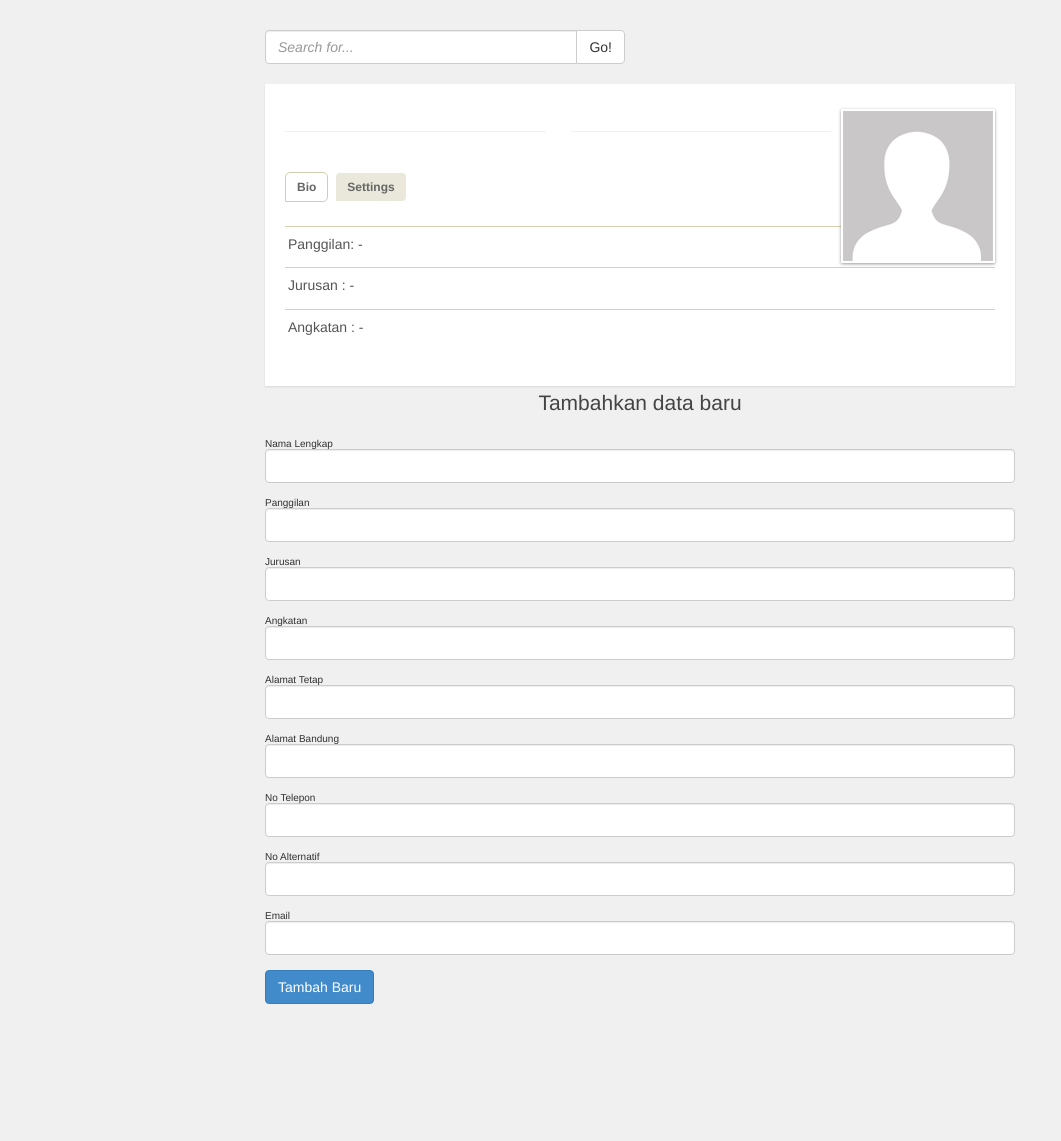
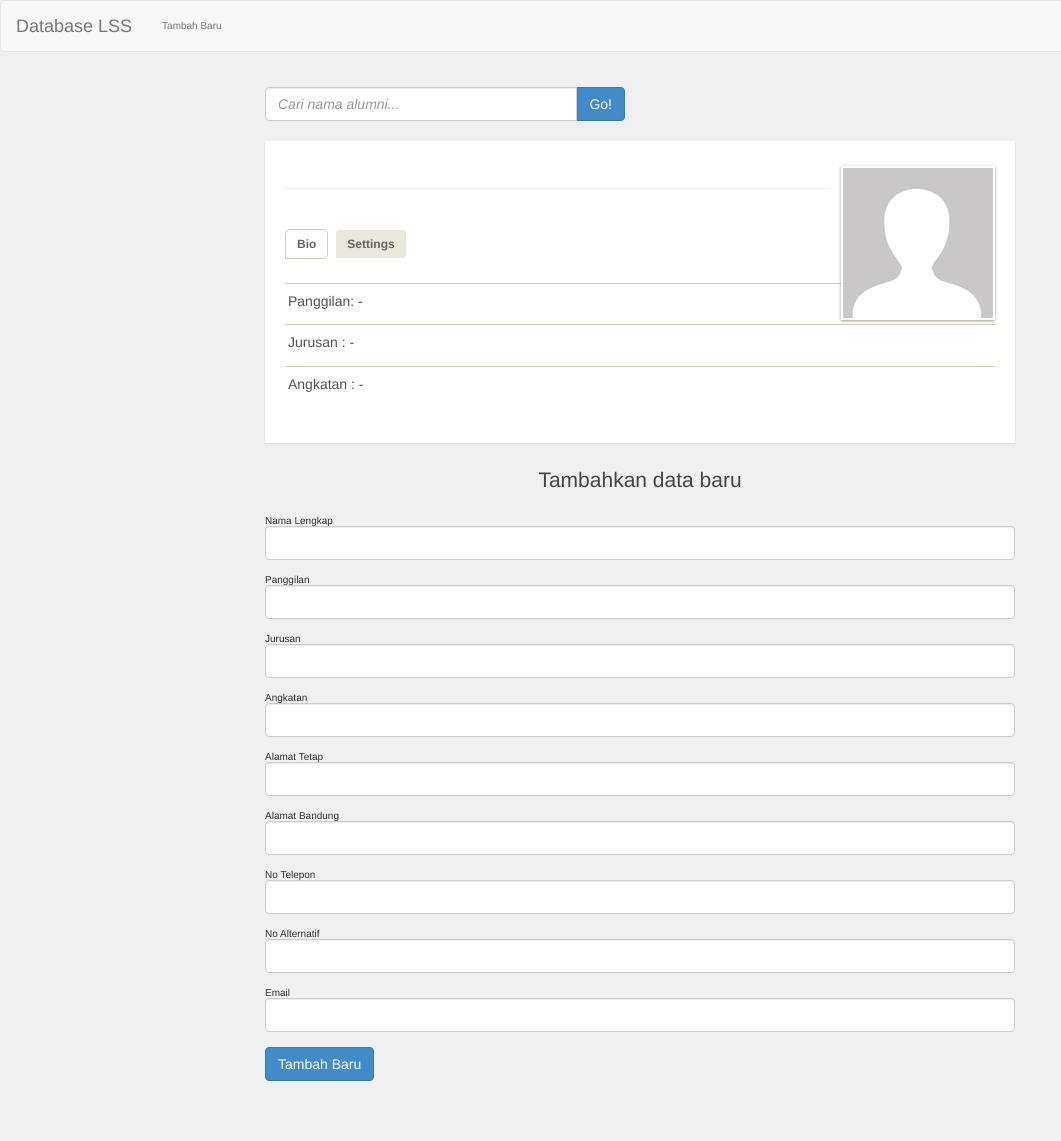
Before and after one commit to captcha-sandbox/db_lss_alumni, a PHP site: page / in a window 1280 px wide. Shown: the whole page, without its empty margins (0-1061 px from the left). Before the commit the page ends 1004 px from the top, so only its background shows below. Run offline with PHP 8.4, Linux system fonts and the light colour scheme; data that the repository does not hold is empty.

Commit message:
lumayan, lamun aneh tinggal revert

```diff
--- a/css/styles.css
+++ b/css/styles.css
@@ -96,7 +96,7 @@ h1 {
   margin-bottom: 20px;
   padding: .1em 0;
   color: #444;
-	position: relative;
+	/*position: relative;*/
 	overflow: hidden;
 	white-space: nowrap;
 	text-align: center;
@@ -104,7 +104,7 @@ h1 {
 h1:before,
 h1:after {
   content: "";
-  position: relative;
+  /*position: relative;*/
   display: inline-block;
   width: 50%;
   height: 1px;
@@ -134,7 +134,7 @@ h2 {
   margin-bottom: 20px;
   padding: .1em 0;
   color: #444;
-	position: relative;
+	/*position: relative;*/
 	overflow: hidden;
 	white-space: nowrap;
 	text-align: center;
@@ -158,7 +158,7 @@ a:hover { text-decoration: underline; }
   display: block;
   width: 750px;
   margin: 0 auto;
-  padding-top: 30px;
+  padding-top: 15px;
   padding-bottom: 45px;
 }
 
@@ -277,3 +277,10 @@ a:hover { text-decoration: underline; }
 
 html[xmlns] .clearfix { display: block; }
 * html .clearfix { height: 1%; }
+
+.mini_navbar{
+  margin-top: -72px;
+  width: 100%;
+  display: none;
+  position: fixed;
+}
--- a/edit_alumni.php
+++ b/edit_alumni.php
@@ -75,7 +75,7 @@
         <input type="text" class="form-control" name="email" id="email" value="<?php echo $email; ?>">
       </div>
       <div class="form-group">
-        <input type="submit" name="submit" value="Perbarui data" class="submit-button">
+        <input type="submit" name="submit" value="Perbarui data" class="btn btn-primary">
       </div>
     </form>
   </div><!-- @end #w -->
--- a/index.php
+++ b/index.php
@@ -14,15 +14,52 @@
 </head>
 
 <body>
+<nav class="navbar navbar-default">
+  <div class="container-fluid">
+    <!-- Brand and toggle get grouped for better mobile display -->
+    <div class="navbar-header">
+      <a class="navbar-brand" href="#w">Database LSS</a>
+    </div>
+
+    <!-- Collect the nav links, forms, and other content for toggling -->
+    <div class="collapse navbar-collapse" id="bs-example-navbar-collapse-1">
+      <ul class="nav navbar-nav">
+        <li><a href="#tambah">Tambah Baru</a></li>
+      </ul>
+    </div><!-- /.navbar-collapse -->
+  </div><!-- /.container-fluid -->
+</nav>
+<nav class="mini_navbar navbar navbar-default">
+  <div class="container-fluid">
+    <!-- Brand and toggle get grouped for better mobile display -->
+    <div class="navbar-header">
+      <a class="navbar-brand" href="#w">Database LSS</a>
+    </div>
+
+    <!-- Collect the nav links, forms, and other content for toggling -->
+    <div class="collapse navbar-collapse" id="bs-example-navbar-collapse-1">
+      <ul class="nav navbar-nav">
+        <li><a href="#tambah">Tambah Baru</a></li>
+      </ul>
+      <form action="#w" class="navbar-form navbar-left" role="search" method="get">
+        <div class="form-group">
+          <input type="text" class="form-control" placeholder="Cari nama alumni..." name="nama">
+        </div>
+        <button type="submit" class="btn btn-primary">Go</button>
+      </form>
+    </div><!-- /.navbar-collapse -->
+  </div><!-- /.container-fluid -->
+</nav>
+
   <div id="w">
 
-    <form action="" method="get" style="margin-bottom:20px">
+    <form action="#w" method="get" style="margin-bottom:20px">
       <div class="row">
       <div class="col-lg-6">
         <div class="input-group">
-          <input type="text" class="form-control" placeholder="Search for..." name="nama">
+          <input type="text" class="form-control" placeholder="Cari nama alumni..." name="nama">
           <span class="input-group-btn">
-            <button class="btn btn-default" type="submit">Go!</button>
+            <button class="btn btn-primary" type="submit">Go!</button>
           </span>
         </div><!-- /input-group -->
       </div><!-- /.col-lg-6 -->
@@ -114,8 +151,11 @@
         mysql_close();
       ?>
     </div><!-- @end #content -->
-
-    <h2>Tambahkan data baru</h2>
+    <div id="tambah">
+      </br>
+      </br>
+      <h2>Tambahkan data baru</h2>
+    </div>
     <form role="form" method="post" action="tambah_alumni.php">
       <div class="form-group">
         <label for="nama_lengkap">Nama Lengkap</label>
@@ -178,5 +218,31 @@ $(function(){
   });
 });
 </script>
+<script>
+  $(document).scroll(function () {
+    var y = $(this).scrollTop();
+    if (y > 100) {
+        $('.mini_navbar').fadeIn();
+    } else {
+        $('.mini_navbar').fadeOut();
+    }
+  });
+  </script>
+  <script>
+  $(function() {
+    $('a[href*=#]:not([href=#],[href=#bio],[href=#settings])').click(function() {
+      if (location.pathname.replace(/^\//,'') == this.pathname.replace(/^\//,'') && location.hostname == this.hostname) {
+        var target = $(this.hash);
+        target = target.length ? target : $('[name=' + this.hash.slice(1) +']');
+        if (target.length) {
+          $('html,body').animate({
+            scrollTop: target.offset().top
+          }, 1000);
+          return false;
+        }
+      }
+    });
+  });
+  </script>
 </body>
 </html>
```
